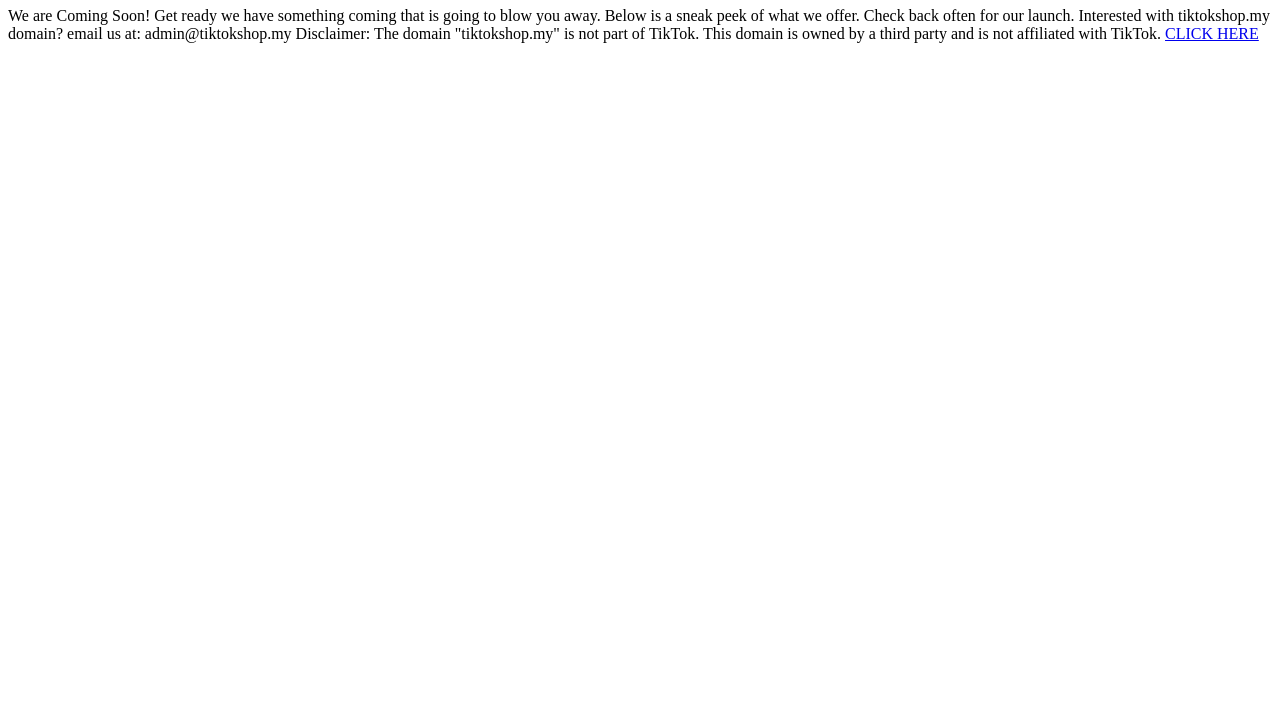
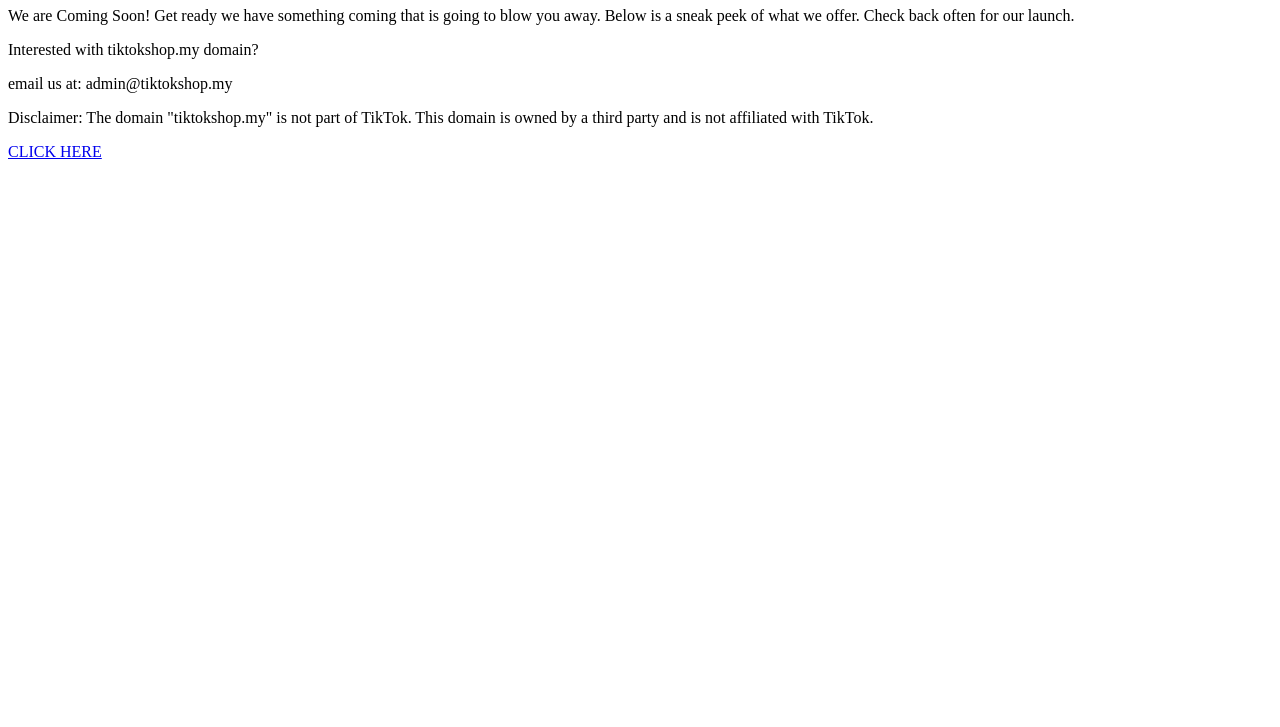
Before and after one commit to afiq90/tiktokshop.my, a plain HTML site: page index.html in a window 1280 px wide. Shown: the part 73-800 px from the top of the page. Drawn offline with Linux system fonts and the light colour scheme.

Commit message:
update index.html with adsense

```diff
--- a/index.html
+++ b/index.html
@@ -2,19 +2,20 @@
 <html>
   <head>
     <title>Coming Soon!</title>
+    <script async src="https://pagead2.googlesyndication.com/pagead/js/adsbygoogle.js?client=ca-pub-8582584431754214"
+     crossorigin="anonymous"></script>
   </head>
   <body>
     <h1>Hello world!</h1>
-    <p>We are Coming Soon! Get ready we have something coming that is going to blow you away. Below is a sneak peek of what we offer. Check back often for our launch.
+    <p>We are Coming Soon! Get ready we have something coming that is going to blow you away. Below is a sneak peek of what we offer. Check back often for our launch.</p>
 
-        Interested with tiktokshop.my domain?
+        <p>Interested with tiktokshop.my domain?</p>
 
-        email us at: admin@tiktokshop.my
+        <p>email us at: admin@tiktokshop.my</p>
 
-        Disclaimer: The domain "tiktokshop.my" is not part of TikTok. This domain is owned by a third party and is not affiliated with TikTok.
+        <p>Disclaimer: The domain "tiktokshop.my" is not part of TikTok. This domain is owned by a third party and is not affiliated with TikTok.</p>
 
-        <a href="https://linktr.ee/tiktokshopmy">CLICK HERE</a>
+        <p><a href="https://linktr.ee/tiktokshopmy">CLICK HERE</a></p>
 
-     </p>
   </body>
 </html>
```
